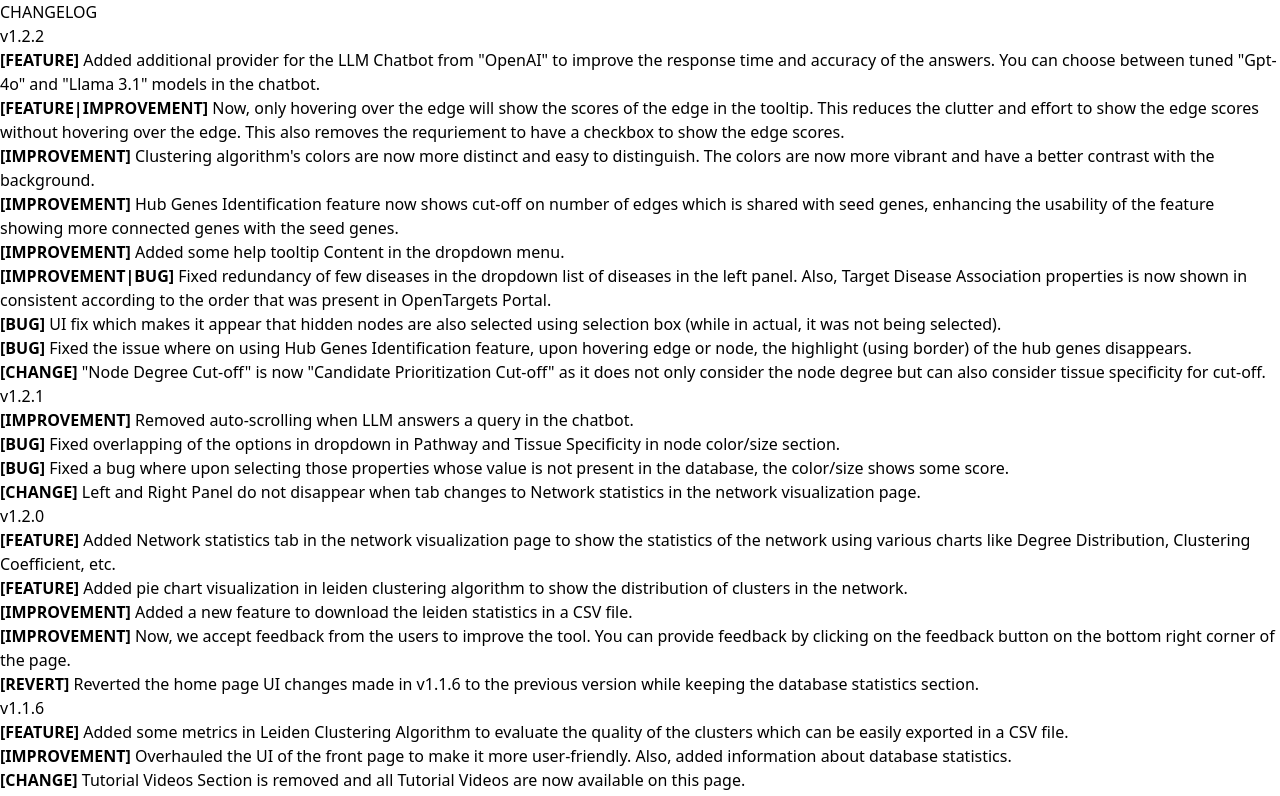
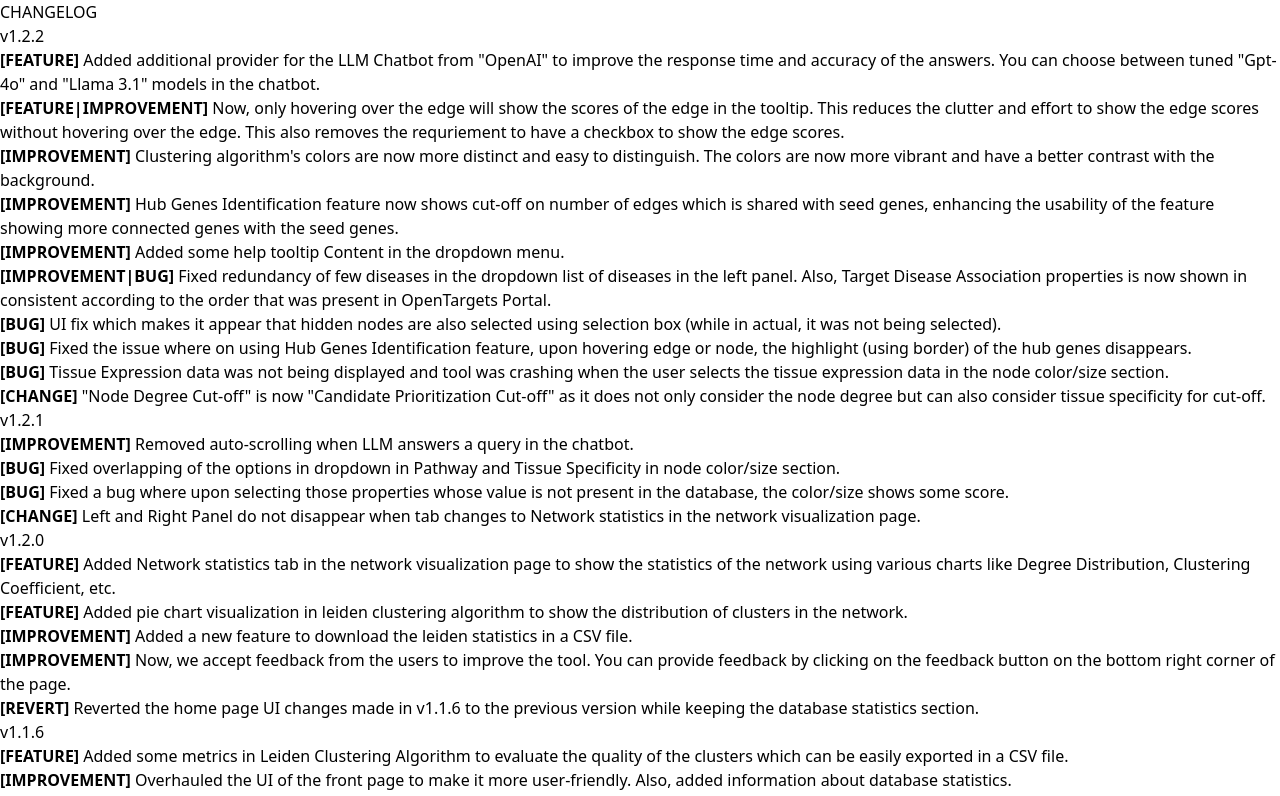
Before and after one commit to mizzoudbl/tbep-frontend, a Next.js app: page /docs/CHANGELOG in a window 1280 px wide. Shown: the top 796 px of the page. Built offline with nearby package versions, Linux system fonts and the light colour scheme.

Commit message:
fix(color-graph): urgent fix

```diff
--- a/components/graph/ColorAnalysis.tsx
+++ b/components/graph/ColorAnalysis.tsx
@@ -154,7 +154,7 @@
       graph.updateEachNodeAttributes((node, attr) => {
         const val = propertyArray.reduce((acc, property) => {
           const value = universalData[node]?.[userTEArray.includes(property) ? 'user' : 'common'].TE[property];
-          if (val == null && Number.isNaN(+value)) return acc;
+          if (value == null && Number.isNaN(+value)) return acc;
           return Math.max(acc, +value);
         }, Number.NEGATIVE_INFINITY);
         if (Number.isFinite(val)) attr.color = colorScale(val);
--- a/components/graph/SizeAnalysis.tsx
+++ b/components/graph/SizeAnalysis.tsx
@@ -74,7 +74,8 @@
           if (value == null || Number.isNaN(+value)) return acc;
           return Math.max(acc, +value);
         }, Number.NEGATIVE_INFINITY);
-        if (!Number.isFinite(val)) attr.size = sizeScale(val);
+        console.log(val);
+        if (Number.isFinite(val)) attr.size = sizeScale(val);
         else attr.size = 0.5;
         return attr;
       });
--- a/pages/docs/CHANGELOG.mdx
+++ b/pages/docs/CHANGELOG.mdx
@@ -15,6 +15,7 @@
 - **[IMPROVEMENT|BUG]** Fixed redundancy of few diseases in the dropdown list of diseases in the left panel. Also, Target Disease Association properties is now shown in consistent according to the order that was present in OpenTargets Portal.
 - **[BUG]** UI fix which makes it appear that hidden nodes are also selected using selection box (while in actual, it was not being selected).
 - **[BUG]** Fixed the issue where on using Hub Genes Identification feature, upon hovering edge or node, the highlight (using border) of the hub genes disappears.
+- **[BUG]** Tissue Expression data was not being displayed and tool was crashing when the user selects the tissue expression data in the node color/size section.
 - **[CHANGE]** "Node Degree Cut-off" is now "Candidate Prioritization Cut-off" as it does not only consider the node degree but can also consider tissue specificity for cut-off.
 
 ## v1.2.1
```
